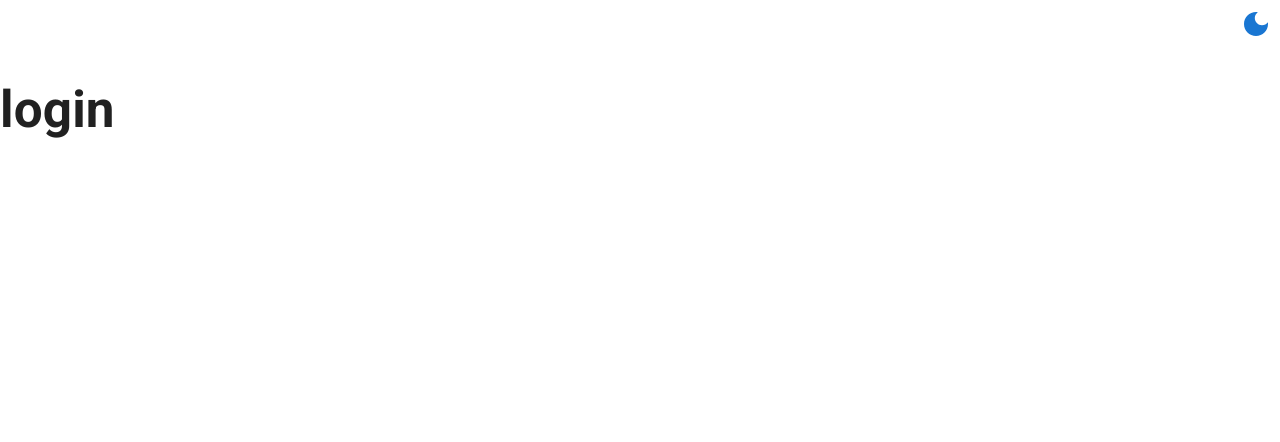
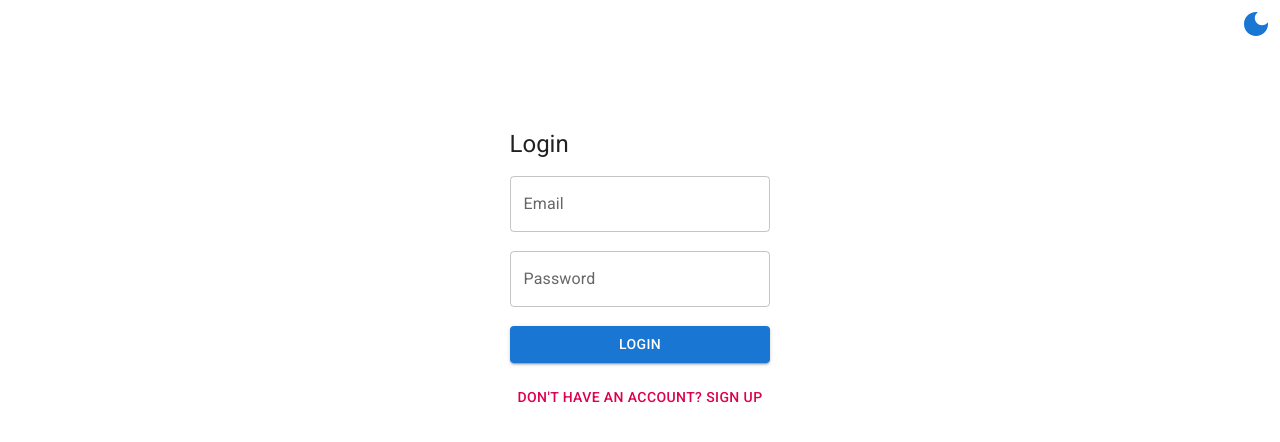
Before and after one commit to gustavarndttycobb/react-traditional-login, a React (Vite) app: page / in a window 1280 px wide. Shown: the top 442 px of the page. Built offline with nearby package versions, Linux system fonts and the light colour scheme.

Commit message:
feat:login schema and form screen

```diff
--- a/src/features/Login/Login.tsx
+++ b/src/features/Login/Login.tsx
@@ -1,4 +1,86 @@
+import { useState } from "react";
+import {
+    Box,
+    Button,
+    FormControl,
+    FormHelperText,
+    InputLabel,
+    OutlinedInput,
+    Typography,
+} from "@mui/material";
+import { useForm, Controller } from "react-hook-form";
+import { zodResolver } from "@hookform/resolvers/zod";
+import { LoginFormType } from "./types/loginFormType";
+import { loginFormSchema } from "./schemas/loginFormSchema";
+
+
 function Login() {
-    return <h1>login</h1>;
-}
+    const [loading, setLoading] = useState(false);
+
+    const {
+        handleSubmit,
+        control,
+        formState: { errors },
+    } = useForm<LoginFormType>({
+        resolver: zodResolver(loginFormSchema),
+    });
+
+    const onSubmit = async (data: LoginFormType) => {
+        setLoading(true);
+        try {
+            const response = await fetch("/api/auth/login", {
+                method: "POST",
+                headers: { "Content-Type": "application/json" },
+                body: JSON.stringify(data),
+            });
+            const result = await response.json();
+            console.log("Login success:", result);
+        } catch (error) {
+            console.error("Login failed:", error);
+        } finally {
+            setLoading(false);
+        }
+    };
+
+    return (
+        <Box
+            component="form"
+            onSubmit={handleSubmit(onSubmit)}
+            sx={{ maxWidth: 400, mx: "auto", mt: 10, display: "flex", flexDirection: "column", gap: 2 }}
+        >
+            <Typography variant="h5">Login</Typography>
+
+            <FormControl error={!!errors.email} fullWidth variant="outlined">
+                <InputLabel htmlFor="email">Email</InputLabel>
+                <Controller
+                    name="email"
+                    control={control}
+                    defaultValue=""
+                    render={({ field }) => <OutlinedInput label="Email" id="email" type="email" {...field} />}
+                />
+                <FormHelperText>{errors.email?.message}</FormHelperText>
+            </FormControl>
+
+            <FormControl error={!!errors.password} fullWidth variant="outlined">
+                <InputLabel htmlFor="password">Password</InputLabel>
+                <Controller
+                    name="password"
+                    control={control}
+                    defaultValue=""
+                    render={({ field }) => <OutlinedInput label="Password" id="password" type="password" {...field} />}
+                />
+                <FormHelperText>{errors.password?.message}</FormHelperText>
+            </FormControl>
+
+            <Button variant="contained" color="primary" type="submit" disabled={loading}>
+                {loading ? "Logging in..." : "Login"}
+            </Button>
+
+            <Button color="secondary" variant="text" disabled={loading} onClick={() => alert("Sign up screen coming soon...")}>
+                Don't have an account? Sign up
+            </Button>
+        </Box>
+    );
+};
+
 export default Login;
--- /dev/null
+++ b/src/features/Login/schemas/loginFormSchema.ts
@@ -0,0 +1,6 @@
+import z from "zod";
+
+export const loginFormSchema = z.object({
+    email: z.string().email("Invalid email format").nonempty("Email is required"),
+    password: z.string().min(6, "Password must be at least 6 characters"),
+});
--- /dev/null
+++ b/src/features/Login/types/loginFormType.ts
@@ -0,0 +1,4 @@
+import z from "zod";
+import { loginFormSchema } from "../schemas/loginFormSchema";
+
+export type LoginFormType = z.infer<typeof loginFormSchema>;
```
